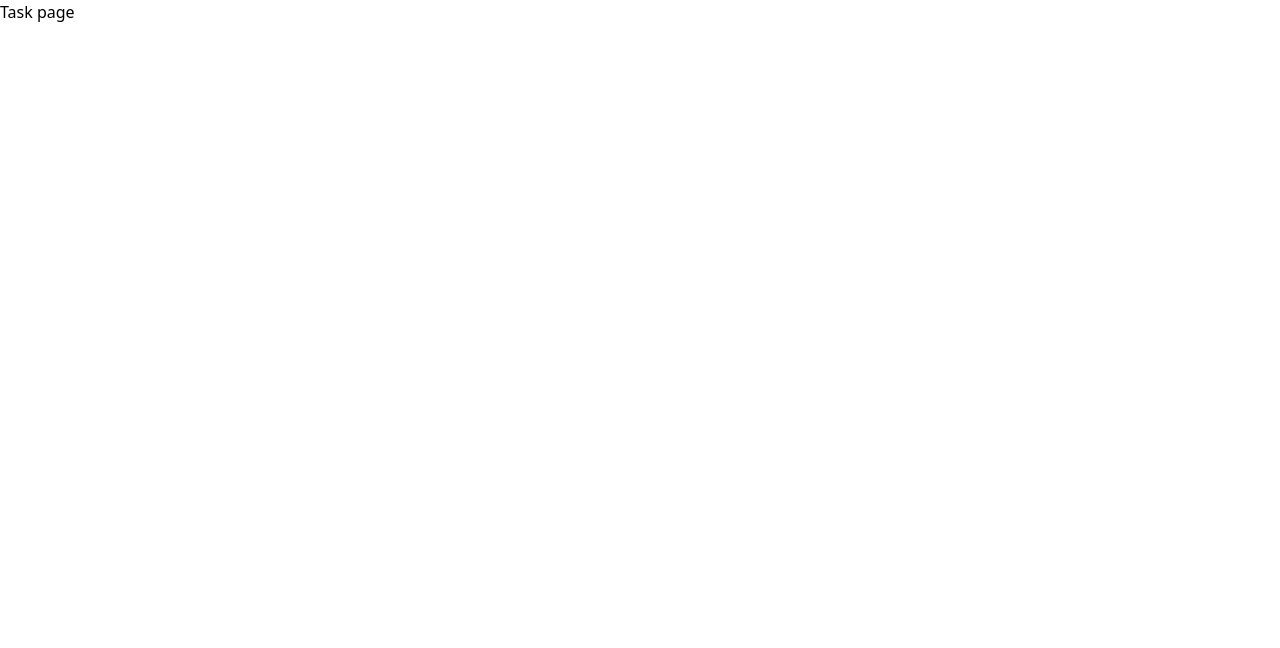
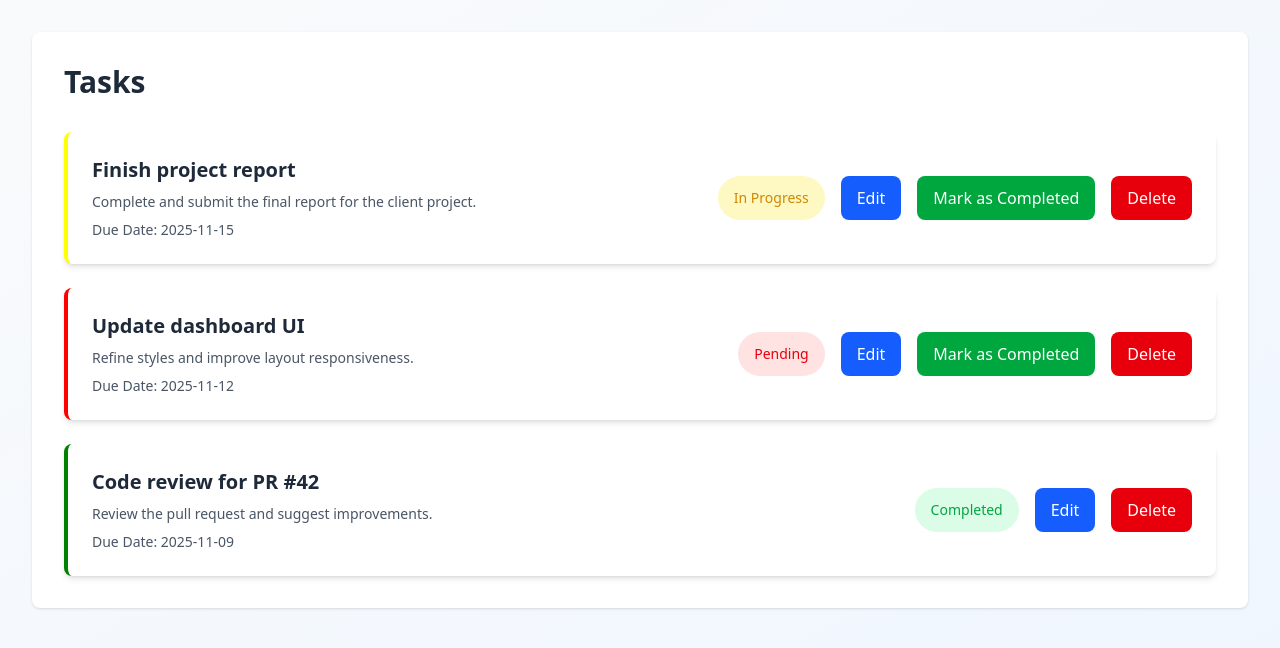
Before and after one commit to atharvapawar/Dashboard-Project-Next.js, a Next.js app: page /dashboard/tasks in a window 1280 px wide. Shown: the top 648 px of the page. Built offline with nearby package versions, Linux system fonts and the light colour scheme.

Commit message:
Creating tasks page...

```diff
--- a/app/dashboard/page.tsx
+++ b/app/dashboard/page.tsx
@@ -5,6 +5,7 @@ const Dashboard = () => {
   return (
     <div className="min-h-screen bg-gradient-to-br from-blue-50 to-indigo-100 p-8">
       <div className="max-w-6xl mx-auto bg-white rounded-2xl shadow-lg p-8 space-y-8">
+        {/* Header */}
         <div className="flex flex-col">
           <h1 className="text-4xl font-extrabold text-gray-900 mb-4 sm:mb-0">
             Dashboard
@@ -17,7 +18,8 @@ const Dashboard = () => {
         </p>
 
         {/* Dashboard Grid */}
-        <div>
+        <div className="grid grid-cols-1 sm:grid-cols-2 md:grid-cols-3 gap-6 mt-6">
+          {/* Tasks Card */}
           <Link
             href="/dashboard/tasks"
             className="block bg-blue-100 hover:bg-blue-200 p-6 rounded-xl shadow-md hover:shadow-xl transition-all duration-200 ease-in-out transform hover:scale-105"
@@ -26,9 +28,50 @@ const Dashboard = () => {
               <h2 className="text-xl font-semibold text-blue-800">Tasks</h2>
               <span className="text-blue-500 text-2xl">🗒️</span>
             </div>
-
             <p className="text-gray-700 mt-2">
               View, organize, and manage your daily tasks.
+            </p>
+          </Link>
+
+          {/* Analytics Card */}
+          <Link
+            href="/dashboard/analytics"
+            className="block bg-green-100 hover:bg-green-200 p-6 rounded-xl shadow-md hover:shadow-xl transition-all duration-200 ease-in-out transform hover:scale-105"
+          >
+            <div className="flex items-center justify-between">
+              <h2 className="text-xl font-semibold text-green-800">Analytics</h2>
+              <span className="text-green-500 text-2xl">📊</span>
+            </div>
+            <p className="text-gray-700 mt-2">
+              Explore your project’s performance and insights.
+            </p>
+          </Link>
+
+          {/* Settings Card */}
+          <Link
+            href="/dashboard/settings"
+            className="block bg-pink-100 hover:bg-pink-200 p-6 rounded-xl shadow-md hover:shadow-xl transition-all duration-200 ease-in-out transform hover:scale-105"
+          >
+            <div className="flex items-center justify-between">
+              <h2 className="text-xl font-semibold text-pink-800">Settings</h2>
+              <span className="text-pink-500 text-2xl">⚙️</span>
+            </div>
+            <p className="text-gray-700 mt-2">
+              Adjust preferences and manage your account settings.
+            </p>
+          </Link>
+
+          {/* Users Card */}
+          <Link
+            href="/dashboard/users"
+            className="block bg-yellow-100 hover:bg-yellow-200 p-6 rounded-xl shadow-md hover:shadow-xl transition-all duration-200 ease-in-out transform hover:scale-105"
+          >
+            <div className="flex items-center justify-between">
+              <h2 className="text-xl font-semibold text-yellow-800">Users</h2>
+              <span className="text-yellow-500 text-2xl">👥</span>
+            </div>
+            <p className="text-gray-700 mt-2">
+              Manage user accounts, permissions, and profiles.
             </p>
           </Link>
         </div>
--- a/app/dashboard/tasks/page.tsx
+++ b/app/dashboard/tasks/page.tsx
@@ -1,7 +1,95 @@
 import React from "react";
 
-const page = () => {
-  return <div>Task page</div>;
+const Page = () => {
+  const tasks = [
+    {
+      id: 1,
+      title: "Finish project report",
+      description:
+        "Complete and submit the final report for the client project.",
+      status: "In Progress",
+      dueDate: "2025-11-15",
+    },
+    {
+      id: 2,
+      title: "Update dashboard UI",
+      description: "Refine styles and improve layout responsiveness.",
+      status: "Pending",
+      dueDate: "2025-11-12",
+    },
+    {
+      id: 3,
+      title: "Code review for PR #42",
+      description: "Review the pull request and suggest improvements.",
+      status: "Completed",
+      dueDate: "2025-11-09",
+    },
+  ];
+
+  return (
+    <div className="min-h-screen bg-gradient-to-br from-gray-50 to-blue-50 p-8">
+      <div className="max-w-7xl mx-auto bg-white rounded-lg shadow-sm p-8">
+        <h1 className="text-3xl font-bold text-gray-800 mb-8">Tasks</h1>
+
+        {/* Tasks List Section */}
+        <section className="space-y-6">
+          {tasks.map((task) => (
+            <div
+              key={task.id}
+              className="flex items-center justify-between bg-white rounded-lg shadow-md p-6 border-l-4"
+              style={{
+                borderColor:
+                  task.status == "Completed"
+                    ? "green"
+                    : task.status == "In Progress"
+                    ? "yellow"
+                    : "red",
+              }}
+            >
+              <div className="flex flex-col">
+                <h2 className="text-xl font-semibold text-gray-800">
+                  {task.title}
+                </h2>
+                <p className="text-sm text-gray-600 mt-2">{task.description}</p>
+                <p className="text-sm text-gray-600 mt-2">
+                  Due Date: {task.dueDate}
+                </p>
+              </div>
+
+              <section className="flex space-x-4">
+                <span
+                  className={`px-4 py-3 text-center text-sm rounded-full ${
+                    task.status == "Completed"
+                      ? "bg-green-100 text-green-600"
+                      : task.status == "In Progress"
+                      ? "bg-yellow-100 text-yellow-600"
+                      : "bg-red-100 text-red-600"
+                  }`}
+                >
+                  {task.status}
+                </span>
+
+                {/* Button */}
+                <button className="px-4 py-2 text-white bg-blue-600 rounded-lg hover:bg-blue-700 transition-colors">
+                  Edit
+                </button>
+
+                {task.status !== "Completed" && (
+                  <button className="px-4 py-2 text-white bg-green-600 rounded-lg hover:bg-green-700 transition-colors">
+                    Mark as Completed
+                  </button>
+                )}
+
+                <button className="px-4 py-2 text-white bg-red-600 rounded-lg hover:bg-red-700 transition-colors">
+                  Delete
+                </button>
+              </section>
+            </div>
+          ))}
+        </section>
+      </div>
+    </div>
+  );
 };
 
-export default page;
+export default Page;
```
